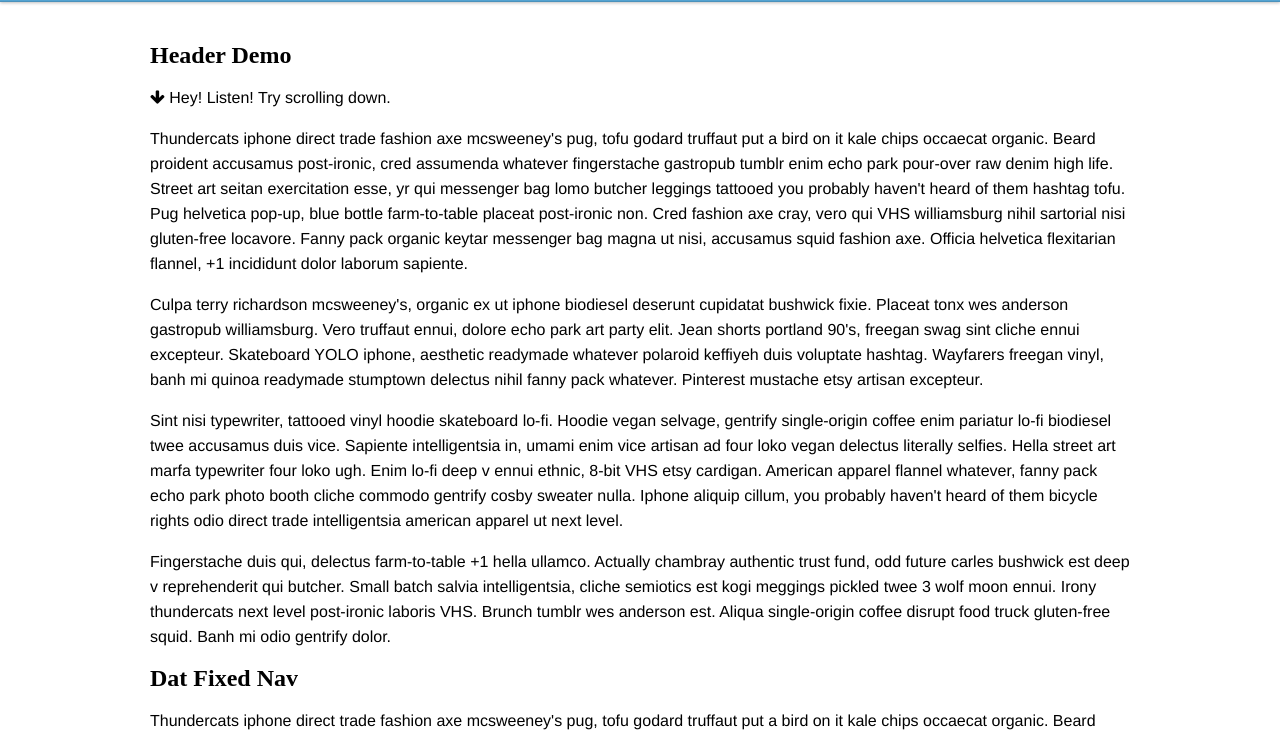
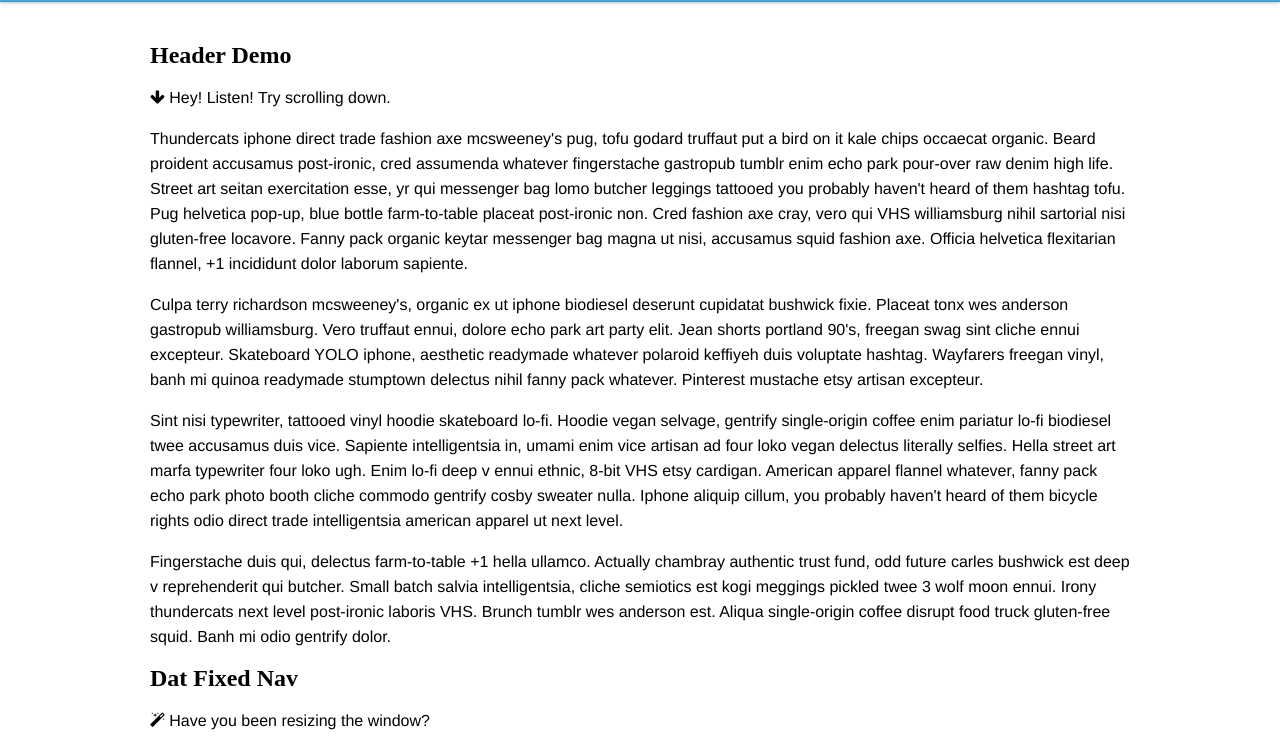
Before and after one commit to jensechu/responsive-header, a plain HTML site: page index.html in a window 1280 px wide. Shown: the part 58-795 px from the top of the page. Drawn offline with Linux system fonts and the light colour scheme.

Commit message:
Small note for the user to resize the window.

```diff
--- a/index.html
+++ b/index.html
@@ -47,6 +47,7 @@
 	<p>Fingerstache duis qui, delectus farm-to-table +1 hella ullamco. Actually chambray authentic trust fund, odd future carles bushwick est deep v reprehenderit qui butcher. Small batch salvia intelligentsia, cliche semiotics est kogi meggings pickled twee 3 wolf moon ennui. Irony thundercats next level post-ironic laboris VHS. Brunch tumblr wes anderson est. Aliqua single-origin coffee disrupt food truck gluten-free squid. Banh mi odio gentrify dolor.</p>
 
 	<h3>Dat Fixed Nav</h3>
+	<p><i class="icon-magic"></i> Have you been resizing the window?</p>
 	<p>Thundercats iphone direct trade fashion axe mcsweeney's pug, tofu godard truffaut put a bird on it kale chips occaecat organic. Beard proident accusamus post-ironic, cred assumenda whatever fingerstache gastropub tumblr enim echo park pour-over raw denim high life. Street art seitan exercitation esse, yr qui messenger bag lomo butcher leggings tattooed you probably haven't heard of them hashtag tofu. Pug helvetica pop-up, blue bottle farm-to-table placeat post-ironic non. Cred fashion axe cray, vero qui VHS williamsburg nihil sartorial nisi gluten-free locavore. Fanny pack organic keytar messenger bag magna ut nisi, accusamus squid fashion axe. Officia helvetica flexitarian flannel, +1 incididunt dolor laborum sapiente.</p>
 
 	<p>Culpa terry richardson mcsweeney's, organic ex ut iphone biodiesel deserunt cupidatat bushwick fixie. Placeat tonx wes anderson gastropub williamsburg. Vero truffaut ennui, dolore echo park art party elit. Jean shorts portland 90's, freegan swag sint cliche ennui excepteur. Skateboard YOLO iphone, aesthetic readymade whatever polaroid keffiyeh duis voluptate hashtag. Wayfarers freegan vinyl, banh mi quinoa readymade stumptown delectus nihil fanny pack whatever. Pinterest mustache etsy artisan excepteur.</p>
```
